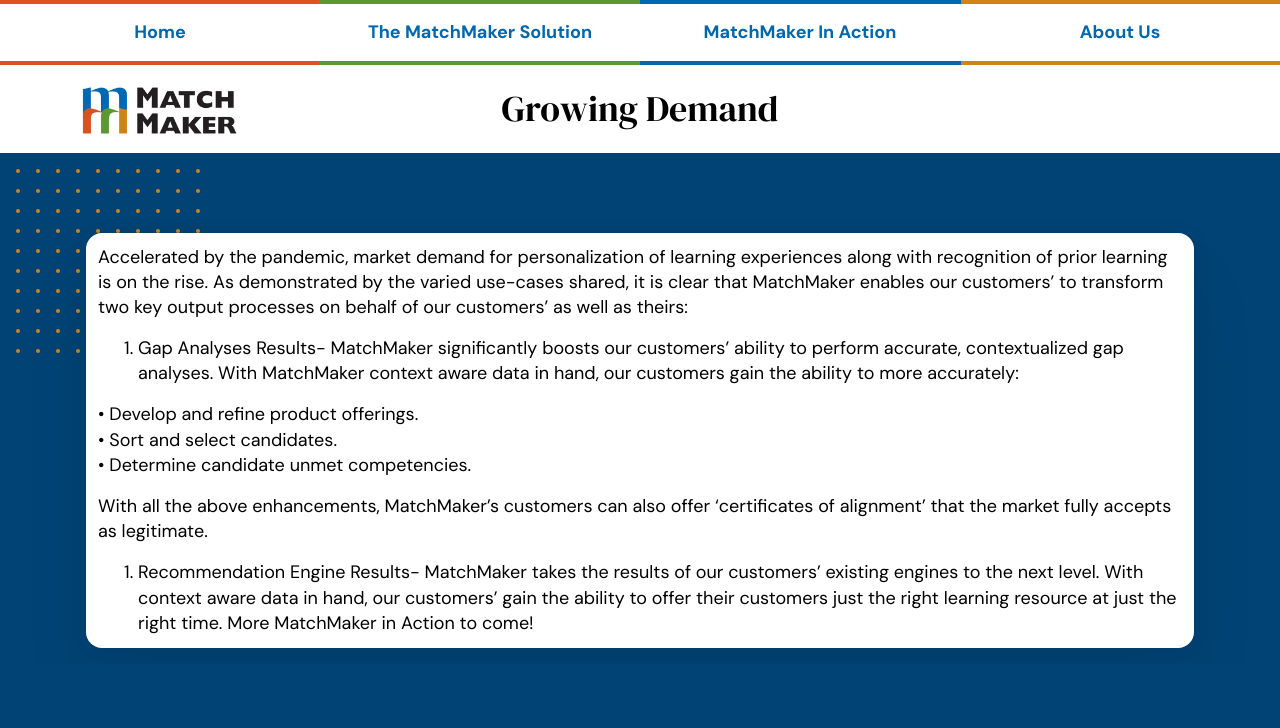
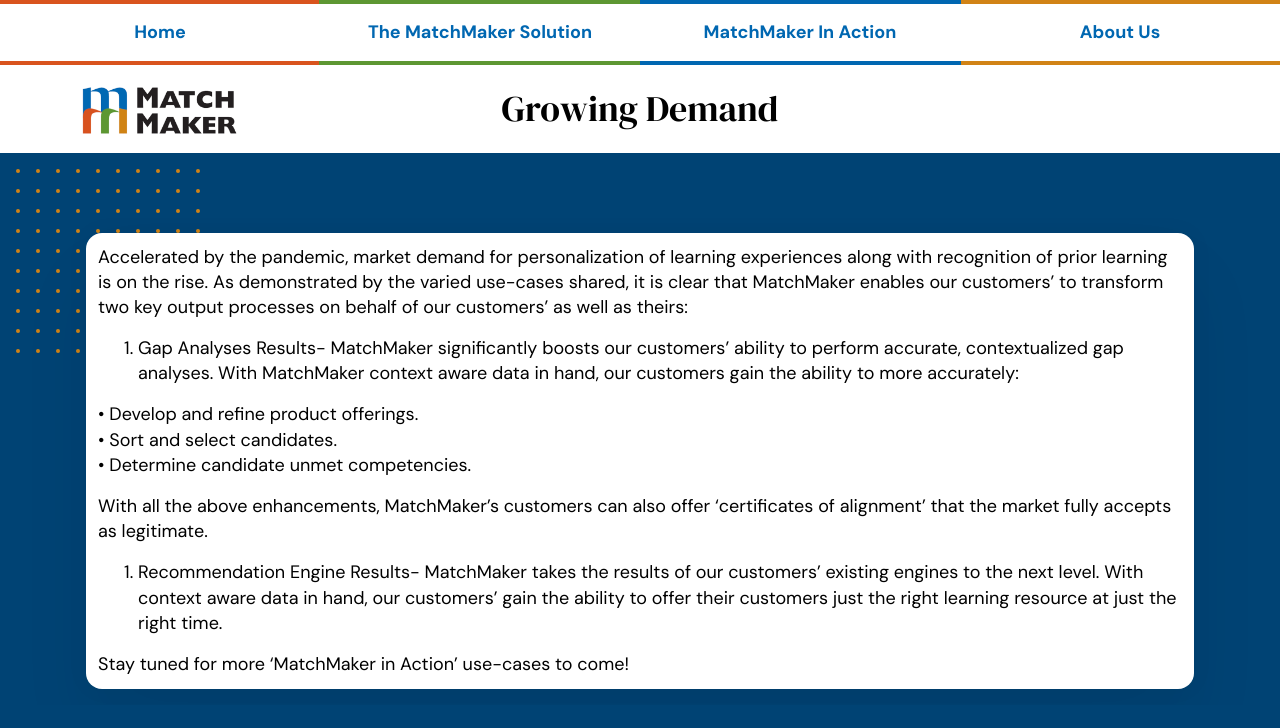
Before and after one commit to matchmakeredlabs/matchmakeredlabs.develop, a Jekyll site: the page built from _Action/Hello.md, in a window 1280 px wide. Shown: the top 728 px of the page. Built offline with Jekyll 4.4.1, drawn with Linux system fonts in a browser that asks for light colours.

Commit message:
Update Hello.md

```diff
--- a/_Action/Hello.md
+++ b/_Action/Hello.md
@@ -14,4 +14,5 @@
 With all the above enhancements, MatchMaker’s customers can also offer ‘certificates of alignment’ that the market fully accepts as legitimate.
 
 2.	Recommendation Engine Results- MatchMaker takes the results of our customers’ existing engines to the next level. With context aware data in hand, our customers’ gain the ability to offer their customers just the right learning resource at just the right time.
-More MatchMaker in Action to come!
+
+Stay tuned for more 'MatchMaker in Action' use-cases to come!
```
